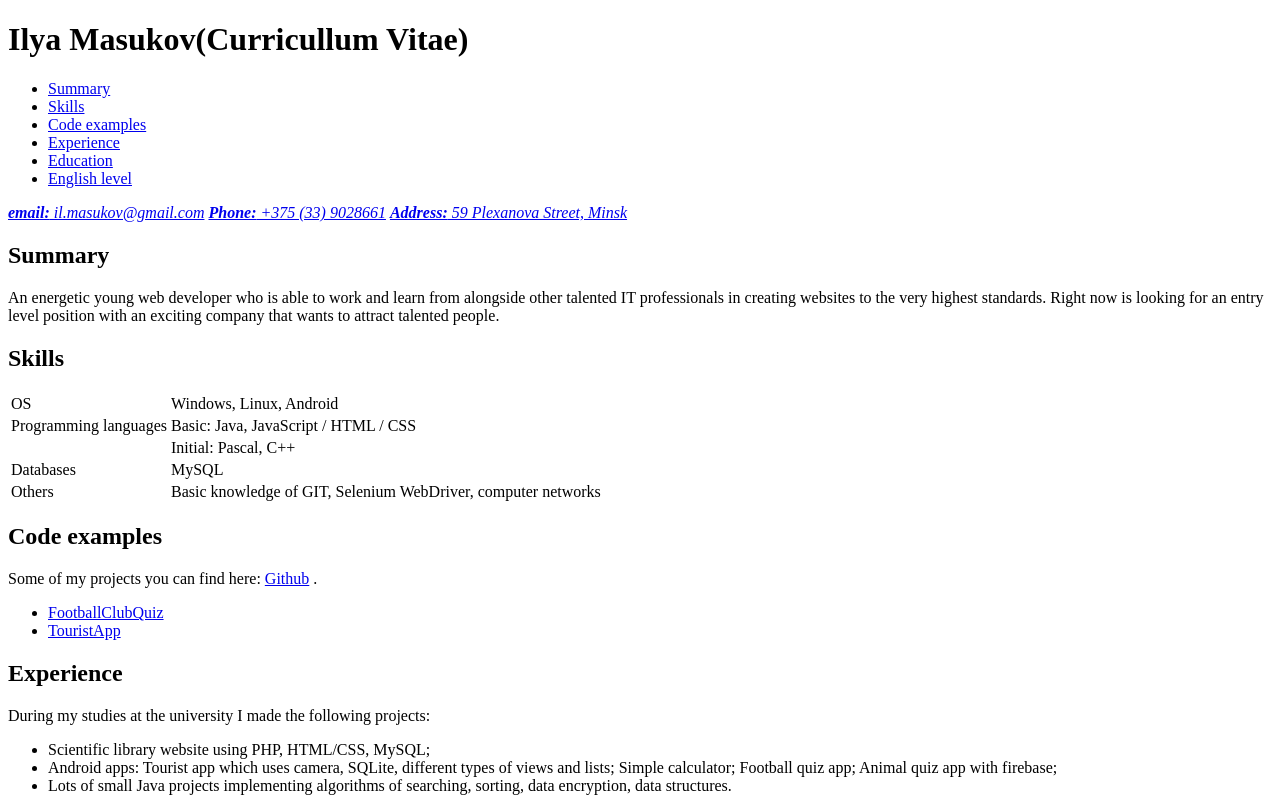
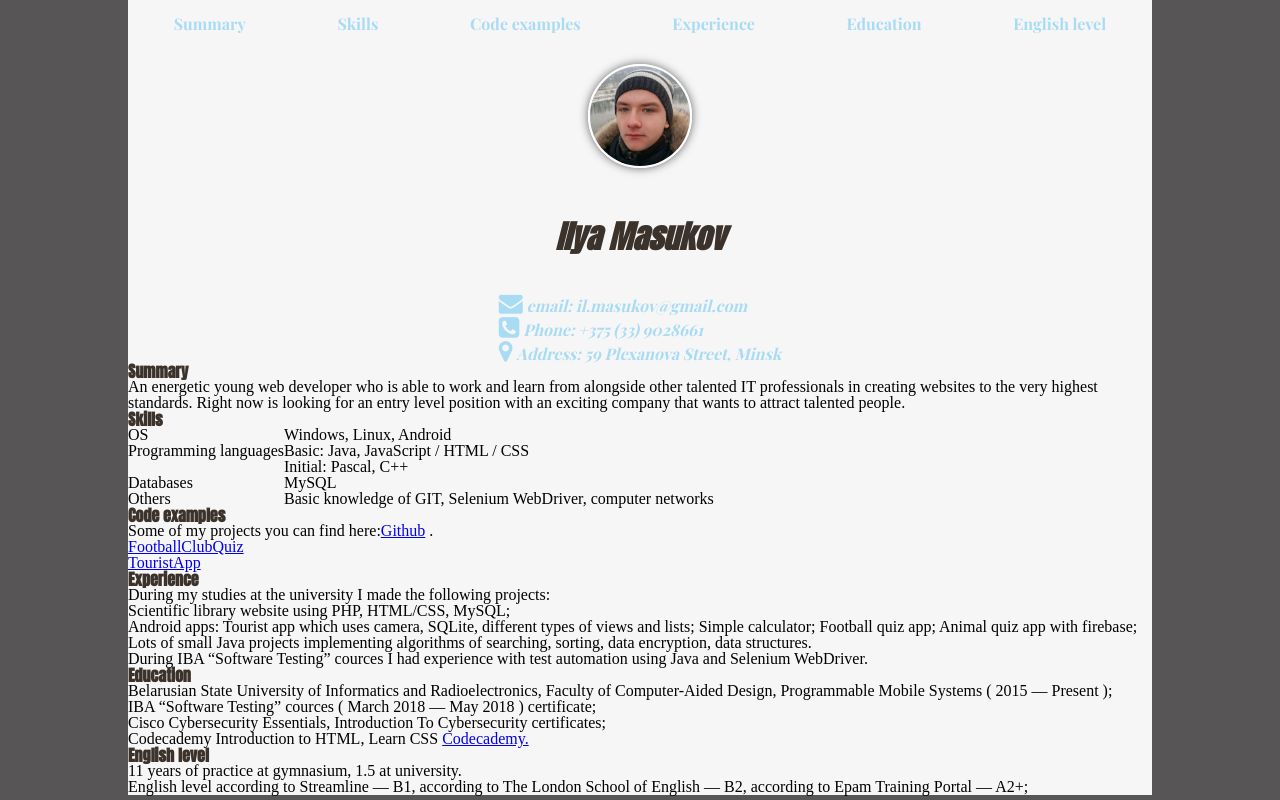
Before and after one commit to killod/rsschool-2019Q1-cv, a plain HTML site: page index.html in a window 1280 px wide. Shown: the top 800 px of the page. Drawn offline with nearby package versions, Linux system fonts and the light colour scheme.

Commit message:
feat: add image and header, address styles

```diff
--- a/index.html
+++ b/index.html
@@ -2,12 +2,20 @@
 <html lang="en">
 <head>
     <meta charset="utf-8">
+    <meta name="viewport" content="width=device-width, initial-scale=1.0">
+    <meta http-equiv="X-UA-Compatible" content="ie=edge">
+    <link rel="stylesheet" href="./styles/header.css">
+    <link rel="stylesheet" href="./styles/style.css">
+    <link rel="stylesheet" href="./styles/address.css">
+    <link rel="stylesheet" href="./styles/reset.css">
+    <link rel="stylesheet" href="./styles/summary.css">
+    <link href="https://fonts.googleapis.com/css?family=Alfa+Slab+One|Playfair+Display:700|Anton" rel="stylesheet">
+    <link rel="stylesheet" href="https://cdnjs.cloudflare.com/ajax/libs/font-awesome/4.7.0/css/font-awesome.min.css">
     <title>Ilya Masukov (CV) | Frontend developer from Minsk</title>
-    <link rel="stylesheet" href="./styles/header.css">
 </head>
 <body>
-    <header>
-        <h1>Ilya Masukov(Curricullum Vitae)</h1>
+    <header class="sticky">
+        <div class="wrapper">
             <nav class="navigation">
                 <ul>
                     <li><a href="#summary">Summary</a>
@@ -18,14 +26,31 @@
                     <li><a href="#english-level">English level</a>
                 </ul>
             </nav>
+        </div>
     </header>
     <main>
         <address>
-            <a href="mailto:il.masukov@gmail.com"><strong>email:</strong> il.masukov@gmail.com</a>
-            <a href="tel:+375339028661"><strong>Phone:</strong> +375 (33) 9028661</a>
-            <a href="http://maps.google.com/maps?q=59+Plexanova,+Minsk"><strong>Address:</strong> 59 Plexanova Street, Minsk</a>
+            <div class="wrapper">
+                <img class="author-image" src="./assets/images/Ilya_Masukov.jpg" alt="Ilya Masukov" width="100" height="100">
+                <h1 class="h1">Ilya Masukov</h1>
+                <div class="contacts">
+                    <a href="mailto:il.masukov@gmail.com">
+                        <i class="fa fa-envelope" style="font-size:24px"></i>
+                        <span><strong>email:</strong> il.masukov@gmail.com</span>
+                    </a>
+                    <a href="tel:+375339028661">
+                        <i class="fa fa-phone-square" style="font-size:24px"></i>
+                        <span><strong>Phone:</strong> +375 (33) 9028661</span>
+                    </a>
+                    <a href="http://maps.google.com/maps?q=59+Plexanova,+Minsk">
+                        <i class="fa fa-map-marker" style="font-size:24px"></i>
+                        <span><strong>Address:</strong> 59 Plexanova Street, Minsk</span>
+                    </a>
+                </div>
+            </div>
         </address>
         <section class="summary" id="summary">
+            <div class="wrapper">
                 <h2>Summary</h2>
                 <p>An energetic young web developer who is able
                     to work and learn from alongside other talented
@@ -33,8 +58,10 @@
                     Right now is looking for an entry level position with an exciting
                     company that wants to attract talented people.
                 </p>
+            </div>
         </section>
         <section class="skills" id="skills">
+            <div class="wrapper">
                 <h2>Skills</h2>
                 <table>
                     <tr><td>OS</td><td>Windows, Linux, Android</td></tr>
@@ -43,17 +70,20 @@
                     <tr><td>Databases</td><td>MySQL</td></tr>
                     <tr><td>Others</td><td>Basic knowledge of GIT, Selenium WebDriver, computer networks</td></tr>
                 </table>
+            </div>
         </section>
         <section class="code-examples" id="code-examples">
+            <div class="wrapper">
                 <h2>Code examples</h2>
-            <span>Some of my projects you can find here:
-                <a href="https://github.com/killod">Github</a> .</span>
+                <span>Some of my projects you can find here:<a href="https://github.com/killod">Github</a> .</span>
                 <ul>
                     <li><a href="https://github.com/killod/FootballClubQuiz">FootballClubQuiz</a></li>
                     <li><a href="https://github.com/killod/TouristApp">TouristApp</a></li>
                 </ul>
+            </div>
         </section>
         <section class="experience" id="experience">
+            <div class="wrapper">
                 <h2>Experience</h2>
                 <span>During my studies at the university I made the following projects:</span>
                 <ul>
@@ -62,8 +92,10 @@
                     <li>Lots of small Java projects implementing algorithms of searching, sorting, data encryption, data structures.</li>
                 </ul>
                 <span>During IBA “Software Testing” cources I had experience with test automation using Java and Selenium WebDriver.</span>
+            </div>
         </section>
         <section class="education" id="education">
+            <div class="wrapper">
                 <h2>Education</h2>
                 <ol>
                     <li>Belarusian State University of Informatics and Radioelectronics, Faculty of Computer-Aided Design, Programmable Mobile Systems ( 2015 — Present );</li>
@@ -71,16 +103,16 @@
                     <li>Cisco Cybersecurity Essentials, Introduction To Cybersecurity certificates;</li>
                     <li>Codecademy Introduction to HTML, Learn CSS <a href="https://www.codecademy.com/starikxottab"> Codecademy.</a></li>
                 </ol>
+            </div>
         </section>
         <section class="english-level" id="english-level">
+            <div class="wrapper">
                 <h2>English level</h2>
                 <p>11 years of practice at gymnasium, 1.5 at university. <br>
-                English level according to Streamline — B1, according to The London School of English — B2, according to Epam Training Portal — A2+;</p>
+                English level according to Streamline — B1, according to The London School of English — B2, according to Epam Training Portal — A2+;
+                </p>
+            </div>
         </section>
     </main>
-
-    <footer>
-
-    </footer>
 </body>
 </html>
--- /dev/null
+++ b/styles/address.css
@@ -0,0 +1,28 @@
+address .wrapper {
+    display: flex;
+    flex-direction: column;
+    align-items: center;
+}
+
+.author-image {
+    margin: 1rem;
+
+    border-radius: 100%;
+    border: 2px solid #FFFFFF;
+    box-shadow: 0 0 10px #666666;
+}
+
+.contacts {
+    display: flex;
+    flex-direction: column
+}
+
+address a {
+    text-decoration: none;
+    font-family: "Playfair Display", "Times New Roman", serif;
+    color: #A8DBF4;
+}
+
+address a :hover{
+    color: #3b1763;
+}
--- a/styles/header.css
+++ b/styles/header.css
@@ -0,0 +1,30 @@
+header {
+    z-index: 1;
+}
+
+.navigation ul {
+    display: flex;
+    justify-content:space-around;
+}
+
+header li {
+    margin: 1rem 0;
+    overflow: hidden;
+}
+
+header ul a {
+    text-decoration: none;
+    font-family: "Playfair Display", "Times New Roman", serif;
+    color: #A8DBF4;
+}
+
+header ul a:hover {
+    color: #3b1763;
+    opacity: 0.7;
+}
+
+.sticky {
+    position: fixed;
+    top: 0;
+    width: 100%
+  }
--- /dev/null
+++ b/styles/reset.css
@@ -0,0 +1,46 @@
+/* http://meyerweb.com/eric/tools/css/reset/
+   v2.0 | 20110126
+   License: none (public domain)
+*/
+
+html, body, div, span, applet, object, iframe,
+h3, h4, h5, h6, p, blockquote, pre,
+a, abbr, acronym, address, big, cite, code,
+del, dfn, em, img, ins, kbd, q, s, samp,
+small, strike, strong, sub, sup, tt, var,
+b, u, i, center,
+dl, dt, dd, ol, ul, li,
+fieldset, form, label, legend,
+table, caption, tbody, tfoot, thead, tr, th, td,
+article, aside, canvas, details, embed,
+figure, figcaption, footer, header, hgroup,
+menu, nav, output, ruby, section, summary,
+time, mark, audio, video {
+	margin: 0;
+	padding: 0;
+	border: 0;
+	vertical-align: baseline;
+}
+/* HTML5 display-role reset for older browsers */
+article, aside, details, figcaption, figure,
+footer, header, hgroup, menu, nav, section {
+	display: block;
+}
+body {
+	line-height: 1;
+}
+ol, ul {
+	list-style: none;
+}
+blockquote, q {
+	quotes: none;
+}
+blockquote:before, blockquote:after,
+q:before, q:after {
+	content: '';
+	content: none;
+}
+table {
+	border-collapse: collapse;
+	border-spacing: 0;
+}
--- /dev/null
+++ b/styles/style.css
@@ -0,0 +1,29 @@
+html {
+    background-color: #575555;
+}
+
+main {
+    position: relative;
+    top: 3rem;
+}
+
+h1 {
+    padding: 1rem;
+    font-family: "Anton", "Arial", sans-serif;
+    font-size: 2rem;
+    color: #3B322B;
+}
+
+h2 {
+    margin: 0;
+    padding: 0;
+    font-size: 1rem;
+    font-family: "Anton", "Arial", sans-serif;
+    color: #3B322B;
+}
+
+.wrapper {
+    background-color: #F6F6F6;
+    max-width: 1024px;
+    margin: 0 auto;
+  }
```
Also changed, not shown: assets/images/Ilya_Masukov.jpg (added), styles/summary.css (added). Lines whose indentation alone changed are shown as unchanged.
